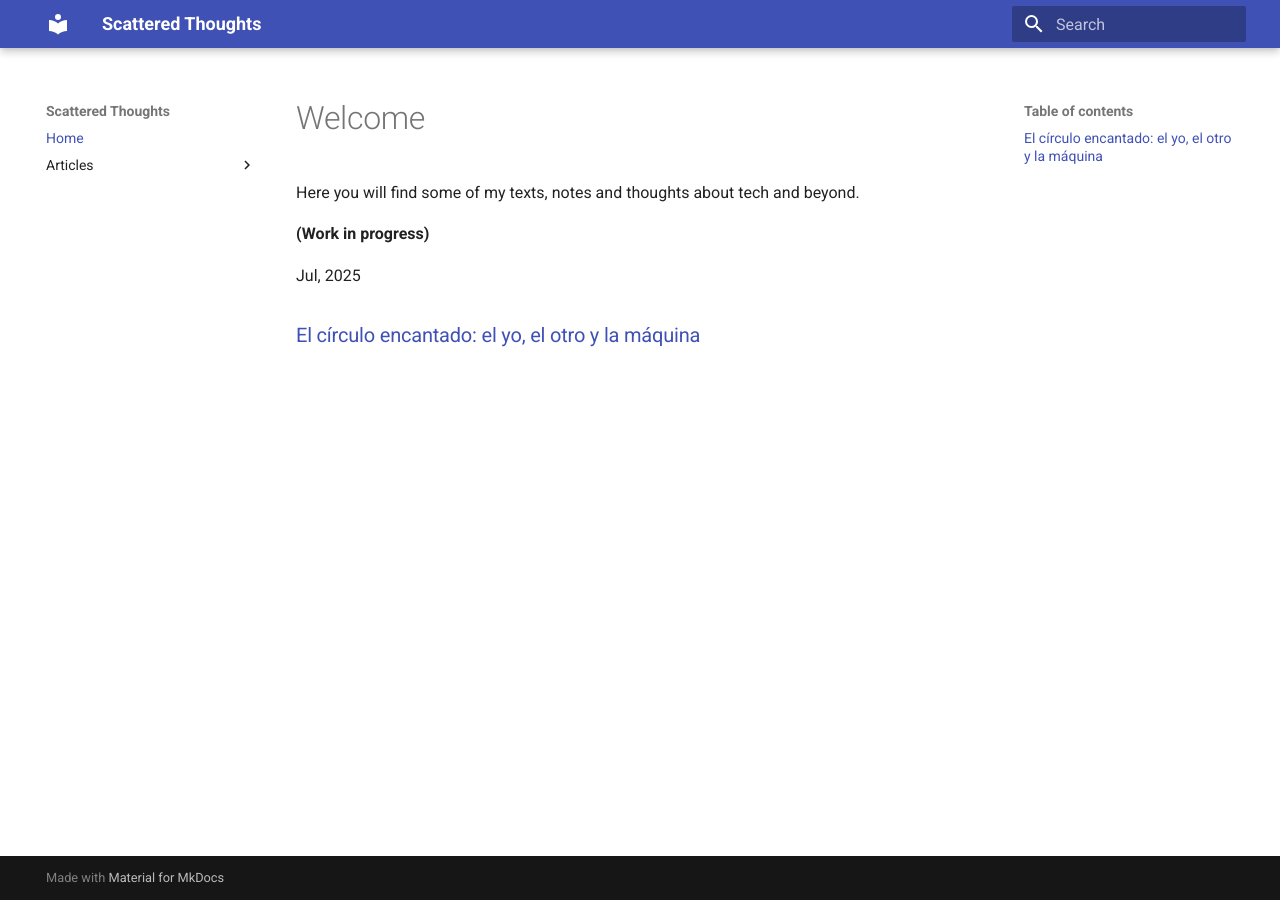
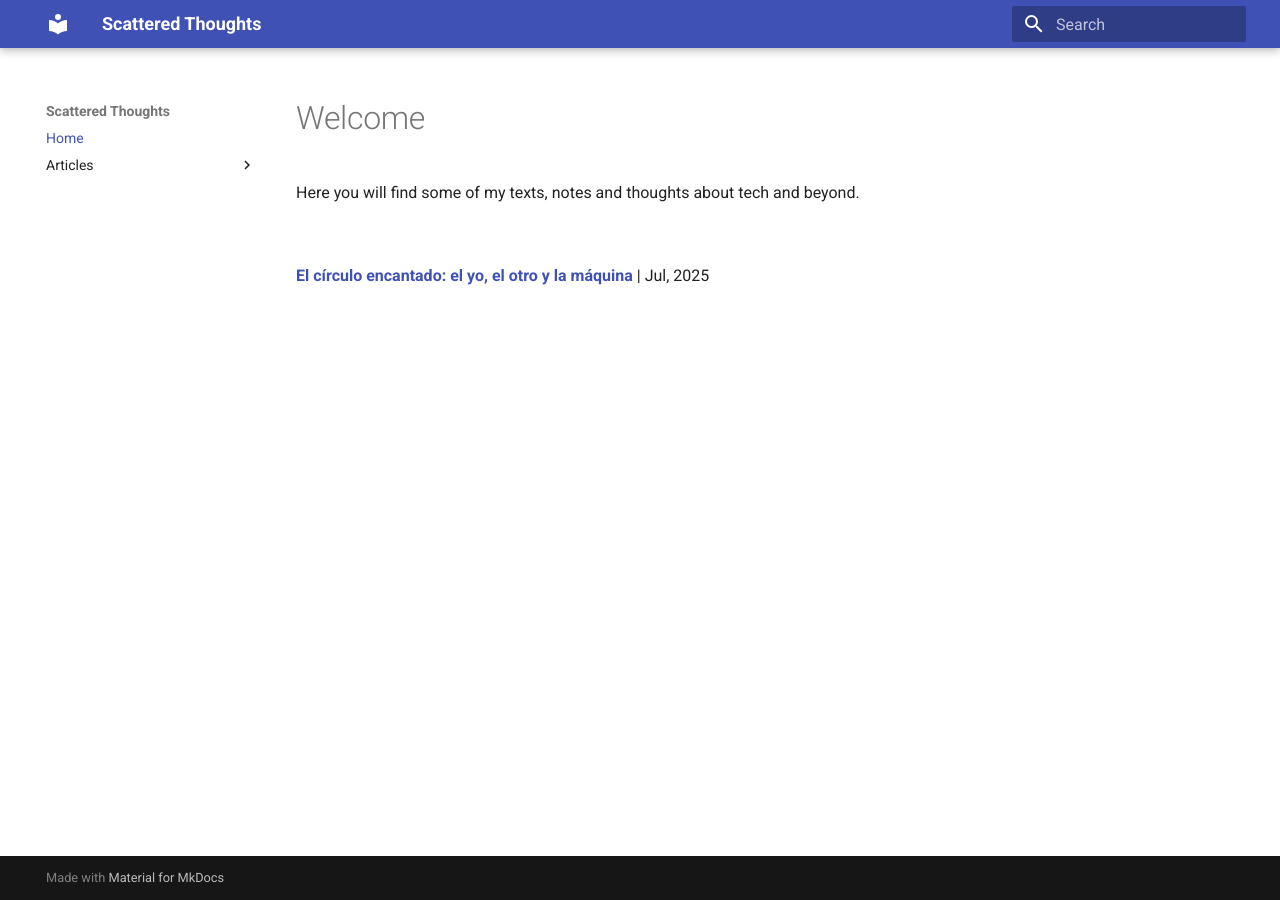
Before and after one commit to vale-f/Scattered-Thoughts, an MkDocs documentation site: the page built from docs/index.md, in a window 1280 px wide. Built offline with MkDocs 1.6.1 and Material for MkDocs 9.7.7, drawn with Linux system fonts in a browser that asks for light colours.

Commit message:
Fix styles in index.md

```diff
--- a/docs/index.md
+++ b/docs/index.md
@@ -1,8 +1,6 @@
 # Welcome
 Here you will find some of my texts, notes and thoughts about tech and beyond.
 
-**(Work in progress)**
+<br>
 
-
-Jul, 2025
-### [El círculo encantado: el yo, el otro y la máquina](articles/circulo-encantado.md)
+**[El círculo encantado: el yo, el otro y la máquina](articles/circulo-encantado.md)** | Jul, 2025
--- a/mkdocs.yml
+++ b/mkdocs.yml
@@ -5,4 +5,4 @@ docs_dir: docs
 nav:
   - Home: index.md
   - Articles:
-      - Article 1: articles/circulo-encantado.md
+      - El círculo encantado: articles/circulo-encantado.md
```
